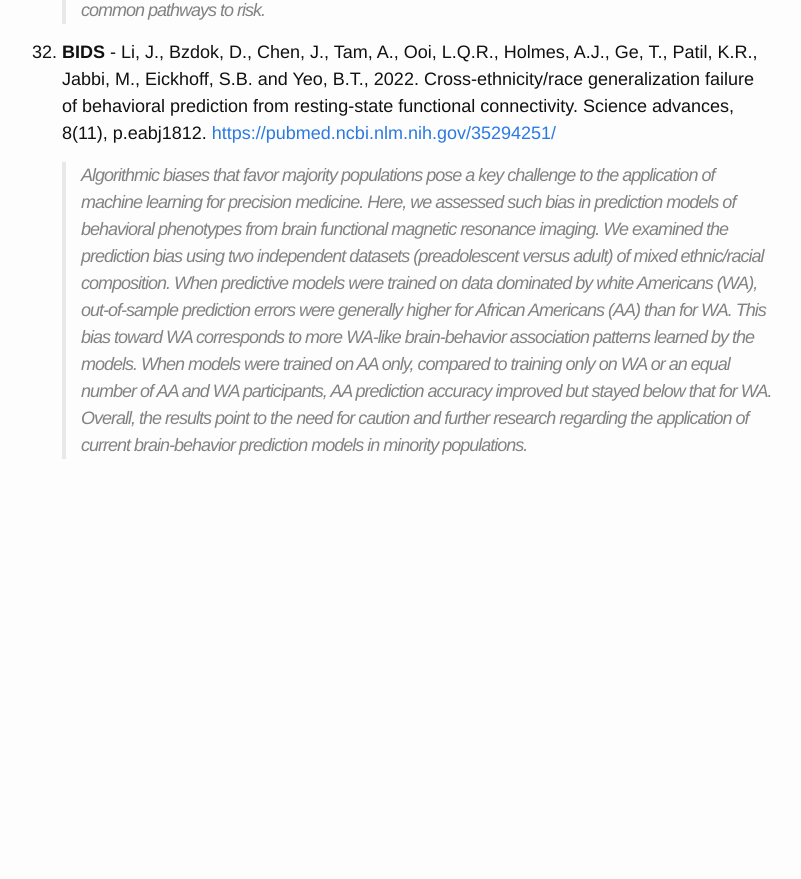
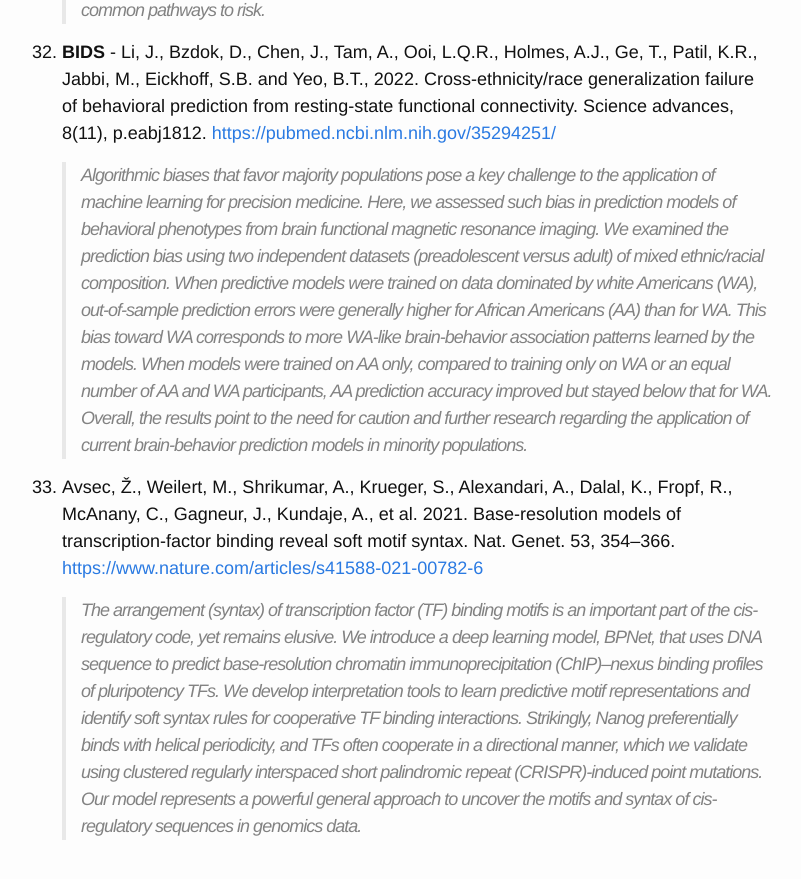
Before and after one commit to dcmb-courses/bioinf602-603, a Jekyll site: the page built from Genomics.md, in a window 1280 px wide and 900 px high, scrolled down 13370 px. Shown: the top 879 px of the window, without its empty margins (238-1039 px from the left). Built offline with Jekyll 4.4.1, drawn with Linux system fonts in a browser that asks for light colours; before the commit the page ends 13889 px from its top, so only the background shows below that.

Commit message:
Added BPNet paper

```diff
--- a/Genomics.md
+++ b/Genomics.md
@@ -166,3 +166,8 @@ Availability and implementation: arcasHLA is available at https://github.com/Rab
 [https://pubmed.ncbi.nlm.nih.gov/35294251/](https://pubmed.ncbi.nlm.nih.gov/35294251/)
 
    >Algorithmic biases that favor majority populations pose a key challenge to the application of machine learning for precision medicine. Here, we assessed such bias in prediction models of behavioral phenotypes from brain functional magnetic resonance imaging. We examined the prediction bias using two independent datasets (preadolescent versus adult) of mixed ethnic/racial composition. When predictive models were trained on data dominated by white Americans (WA), out-of-sample prediction errors were generally higher for African Americans (AA) than for WA. This bias toward WA corresponds to more WA-like brain-behavior association patterns learned by the models. When models were trained on AA only, compared to training only on WA or an equal number of AA and WA participants, AA prediction accuracy improved but stayed below that for WA. Overall, the results point to the need for caution and further research regarding the application of current brain-behavior prediction models in minority populations.
+
+1. Avsec, Ž., Weilert, M., Shrikumar, A., Krueger, S., Alexandari, A., Dalal, K., Fropf, R., McAnany, C., Gagneur, J., Kundaje, A., et al. 2021. Base-resolution models of transcription-factor binding reveal soft motif syntax. Nat. Genet. 53, 354–366.
+[https://www.nature.com/articles/s41588-021-00782-6](https://www.nature.com/articles/s41588-021-00782-6)
+
+   >The arrangement (syntax) of transcription factor (TF) binding motifs is an important part of the cis-regulatory code, yet remains elusive. We introduce a deep learning model, BPNet, that uses DNA sequence to predict base-resolution chromatin immunoprecipitation (ChIP)–nexus binding profiles of pluripotency TFs. We develop interpretation tools to learn predictive motif representations and identify soft syntax rules for cooperative TF binding interactions. Strikingly, Nanog preferentially binds with helical periodicity, and TFs often cooperate in a directional manner, which we validate using clustered regularly interspaced short palindromic repeat (CRISPR)-induced point mutations. Our model represents a powerful general approach to uncover the motifs and syntax of cis-regulatory sequences in genomics data.
```
